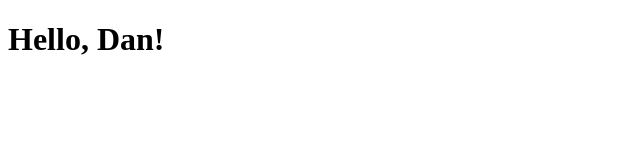
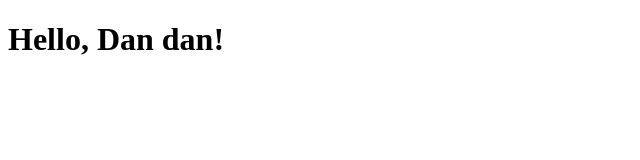
Before and after one commit to danielsingh/rhopenshiftS2i, a plain HTML site: page index.html in a window 1280 px wide. Shown: the whole page, without its empty margins (0-640 px from the left). Drawn offline with Linux system fonts and the light colour scheme.

Commit message:
Update index.html

```diff
--- a/index.html
+++ b/index.html
@@ -4,6 +4,6 @@
     <title>My Test2 App</title>
 </head>
 <body>
-    <h1>Hello, Dan!</h1>
+    <h1>Hello, Dan dan!</h1>
 </body>
 </html>
```
